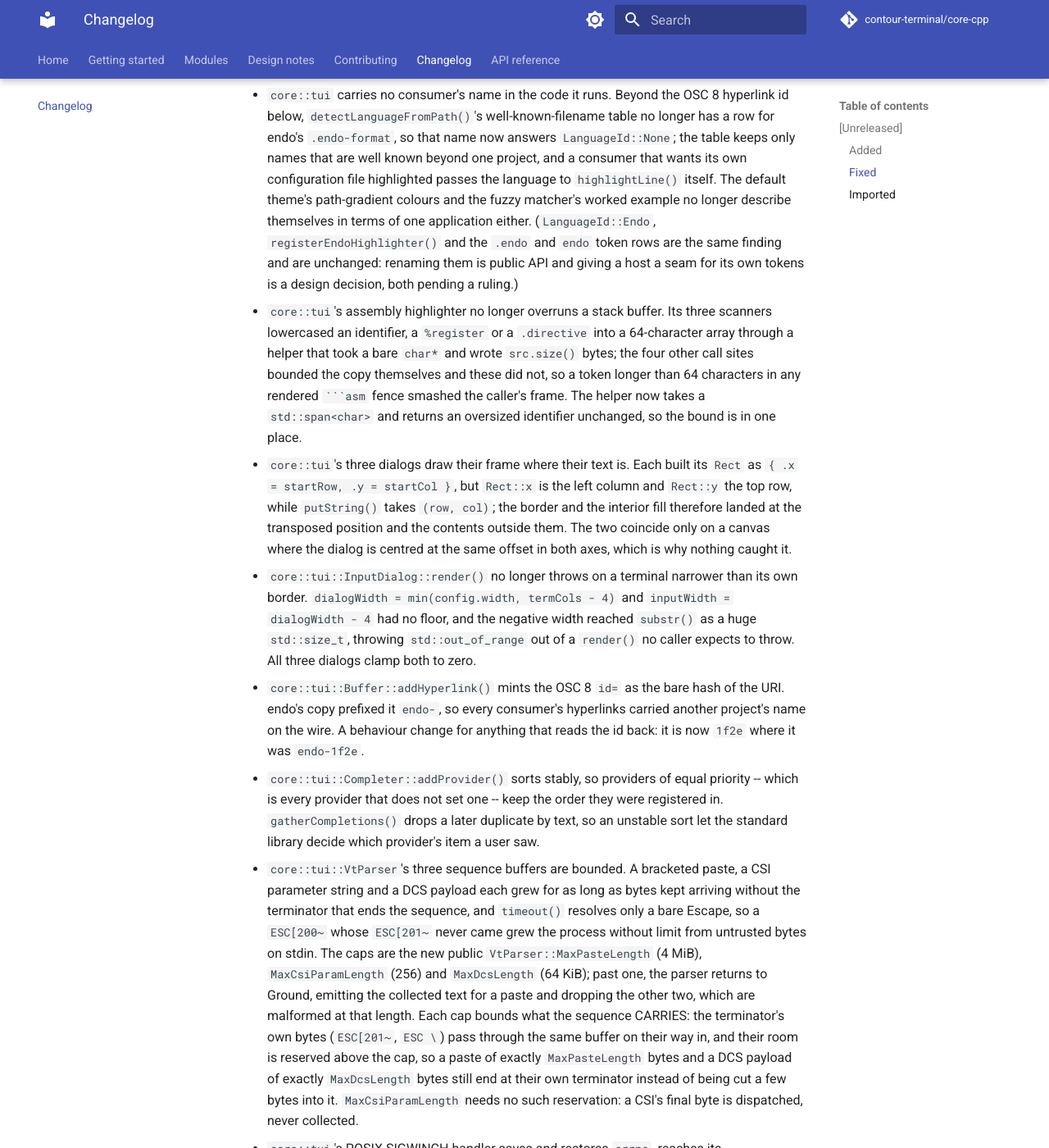
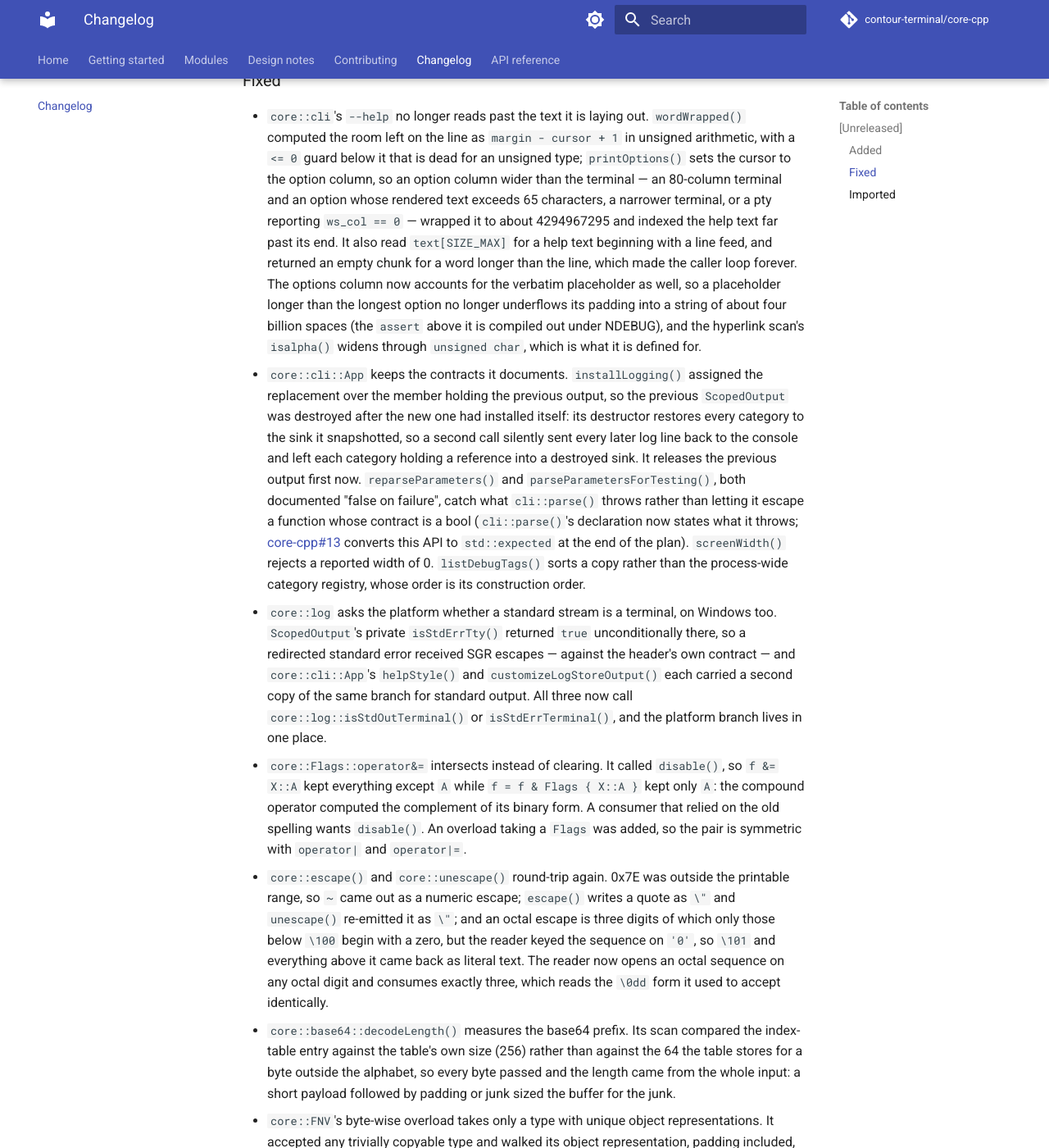
Before and after one commit to contour-terminal/core-cpp, an MkDocs documentation site: the page built from docs/changelog.md, in a window 1280 px wide and 1400 px high, scrolled down 6533 px. Shown: the whole window at 82% size. Built offline with MkDocs 1.6.1 and Material for MkDocs 9.7.7, drawn with Linux system fonts in a browser that asks for light colours; comment, search, counter and statistics services are not loaded; some of the changed text lies outside the part shown.

Commit message:
docs: the changelog and the provenance table record the gate's fixes
Every file the Phase A gate's first pass touched now says in
.agent/reference/provenance.md how it diverges from contour's crispy and
why, and CHANGELOG.md has a Fixed entry per defect.

Signed-off-by: Christian Parpart <christian@parpart.family>

```diff
--- a/CHANGELOG.md
+++ b/CHANGELOG.md
@@ -34,7 +34,9 @@ workflow refuses one without a section here.
   Tracy profiling macros (`CORE_ZONE_*`) and the `core::ranges::Iota`/`FoldLeft` seam. It owns the
   generated `core/Config.hpp`.
 - `core::log`: categorised logging (`Category`, `Sink`, `configure()`), its sinks and formatters
-  (`ScopedOutput`, `ScopedCapture`), and `fatal()` and `SoftRequire()`, which report through it.
+  (`ScopedOutput`, `ScopedCapture`), `fatal()` and `SoftRequire()`, which report through it, and
+  `isStdOutTerminal()`/`isStdErrTerminal()` — the one place the platform is asked whether a
+  standard stream is a terminal, which is what decides colourisation.
 - `core::cli`: the command-line parser (`core::cli::parse`, help and usage text) and the
   application scaffold `core::cli::App`.
 - The Tracy dependency, 0.14.1 as contour pins it, resolved when `CORE_CPP_WITH_TRACY` is on:
@@ -231,6 +233,69 @@ workflow refuses one without a section here.
 
 ### Fixed
 
+- `core::cli`'s `--help` no longer reads past the text it is laying out. `wordWrapped()` computed
+  the room left on the line as `margin - cursor + 1` in unsigned arithmetic, with a `<= 0` guard
+  below it that is dead for an unsigned type; `printOptions()` sets the cursor to the option
+  column, so an option column wider than the terminal — an 80-column terminal and an option whose
+  rendered text exceeds 65 characters, a narrower terminal, or a pty reporting `ws_col == 0` —
+  wrapped it to about 4294967295 and indexed the help text far past its end. It also read
+  `text[SIZE_MAX]` for a help text beginning with a line feed, and returned an empty chunk for a
+  word longer than the line, which made the caller loop forever. The options column now accounts
+  for the verbatim placeholder as well, so a placeholder longer than the longest option no longer
+  underflows its padding into a string of about four billion spaces (the `assert` above it is
+  compiled out under NDEBUG), and the hyperlink scan's `isalpha()` widens through `unsigned char`,
+  which is what it is defined for.
+- `core::cli::App` keeps the contracts it documents. `installLogging()` assigned the replacement
+  over the member holding the previous output, so the previous `ScopedOutput` was destroyed after
+  the new one had installed itself: its destructor restores every category to the sink it
+  snapshotted, so a second call silently sent every later log line back to the console and left
+  each category holding a reference into a destroyed sink. It releases the previous output first
+  now. `reparseParameters()` and `parseParametersForTesting()`, both documented "false on
+  failure", catch what `cli::parse()` throws rather than letting it escape a function whose
+  contract is a bool (`cli::parse()`'s declaration now states what it throws;
+  [core-cpp#13](https://github.com/contour-terminal/core-cpp/issues/13) converts this API to
+  `std::expected` at the end of the plan). `screenWidth()` rejects a reported width of 0.
+  `listDebugTags()` sorts a copy rather than the process-wide category registry, whose order is
+  its construction order.
+- `core::log` asks the platform whether a standard stream is a terminal, on Windows too.
+  `ScopedOutput`'s private `isStdErrTty()` returned `true` unconditionally there, so a redirected
+  standard error received SGR escapes — against the header's own contract — and
+  `core::cli::App`'s `helpStyle()` and `customizeLogStoreOutput()` each carried a second copy of
+  the same branch for standard output. All three now call `core::log::isStdOutTerminal()` or
+  `isStdErrTerminal()`, and the platform branch lives in one place.
+- `core::Flags::operator&=` intersects instead of clearing. It called `disable()`, so `f &= X::A`
+  kept everything except `A` while `f = f & Flags { X::A }` kept only `A`: the compound operator
+  computed the complement of its binary form. A consumer that relied on the old spelling wants
+  `disable()`. An overload taking a `Flags` was added, so the pair is symmetric with `operator|`
+  and `operator|=`.
+- `core::escape()` and `core::unescape()` round-trip again. 0x7E was outside the printable range,
+  so `~` came out as a numeric escape; `escape()` writes a quote as `\"` and `unescape()`
+  re-emitted it as `\"`; and an octal escape is three digits of which only those below `\100`
+  begin with a zero, but the reader keyed the sequence on `'0'`, so `\101` and everything above it
+  came back as literal text. The reader now opens an octal sequence on any octal digit and
+  consumes exactly three, which reads the `\0dd` form it used to accept identically.
+- `core::base64::decodeLength()` measures the base64 prefix. Its scan compared the index-table
+  entry against the table's own size (256) rather than against the 64 the table stores for a byte
+  outside the alphabet, so every byte passed and the length came from the whole input: a short
+  payload followed by padding or junk sized the buffer for the junk.
+- `core::FNV`'s byte-wise overload takes only a type with unique object representations. It
+  accepted any trivially copyable type and walked its object representation, padding included, so
+  two objects with equal members hashed differently depending on what their padding held. A type
+  with padding no longer compiles against it, and hashes its members instead. The bytes come from
+  `std::bit_cast`, so the overload's `constexpr` can now be taken up.
+- `core::Utils` stays inside the bounds it is given. `splitKeyValuePairs()` rebuilt its last
+  segment with the length-less `std::string_view(char const*)` constructor, which calls `strlen()`:
+  it read past the view (AddressSanitizer reports a heap-buffer-overflow) and returned whatever
+  followed as part of the value. `toLower()`/`toUpper()` passed a plain `char` to
+  `tolower()`/`toupper()`, undefined for any byte with the high bit set — every continuation byte
+  of a UTF-8 sequence, and `cli::about::registerProjects()` sorts project titles through them.
+  `readFileAsString()` sized from `file_size()` and read in text mode, so Windows' CRLF
+  translation left the shortfall behind as trailing NULs, and it narrowed the path through
+  `path::string()`, which cannot represent every name. `eachElement()`'s end iterator was
+  `max + 1` computed in `int` and cast back, which for a type narrower than `int` wraps onto
+  `begin()` — so the range was empty — and for one as wide as `int` overflows. Windows'
+  `threadName()` resized by `len - 1` with `len == 0` on a failed conversion, which threw
+  `length_error` before the `LocalFree()` below it ran.
 - `core::tui` carries no consumer's name in the code it runs. Beyond the OSC 8 hyperlink id
   below, `detectLanguageFromPath()`'s well-known-filename table no longer has a row for endo's
   `.endo-format`, so that name now answers `LanguageId::None`; the table keeps only names that
```
Also changed, not shown: .agent/reference/provenance.md (+19 -16 lines).
